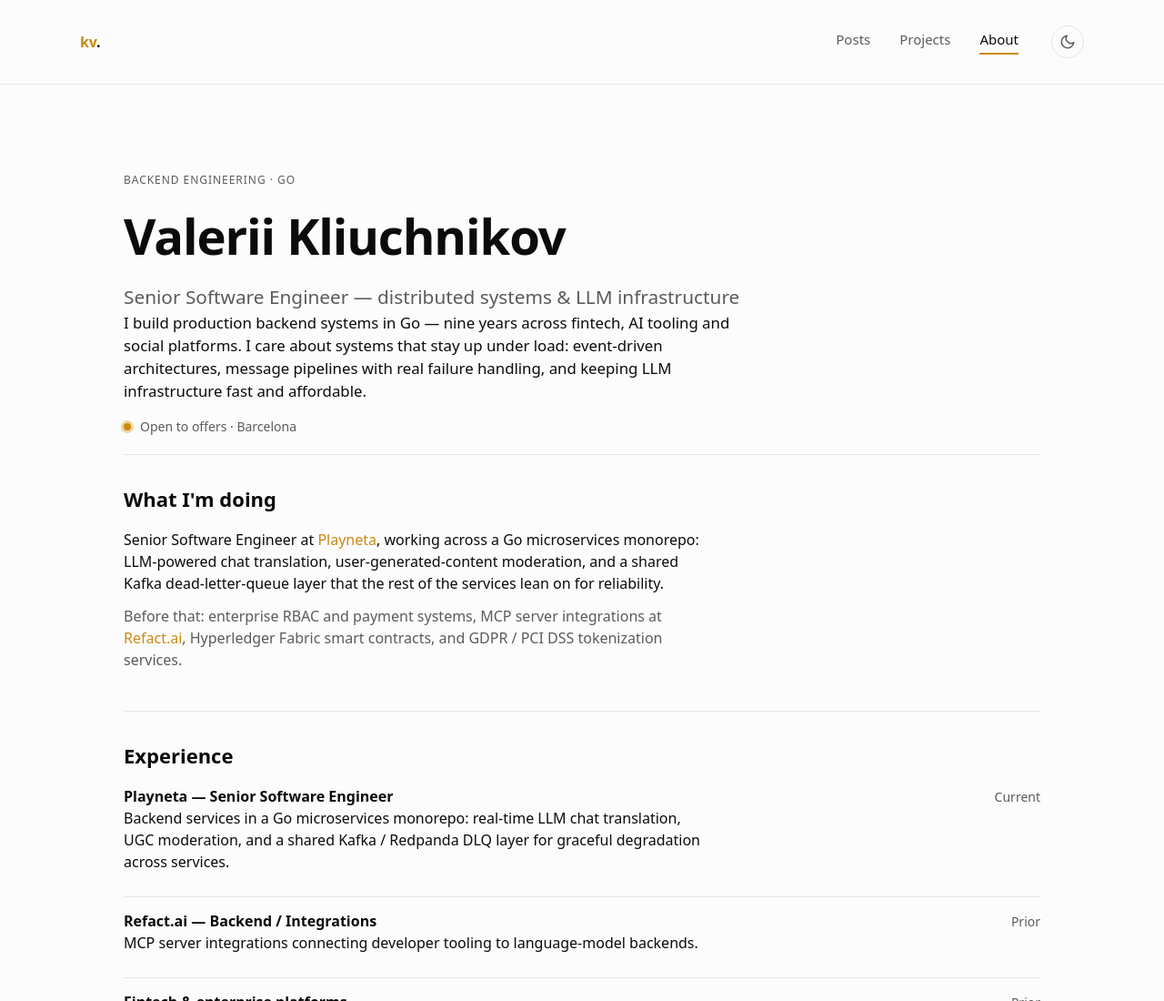
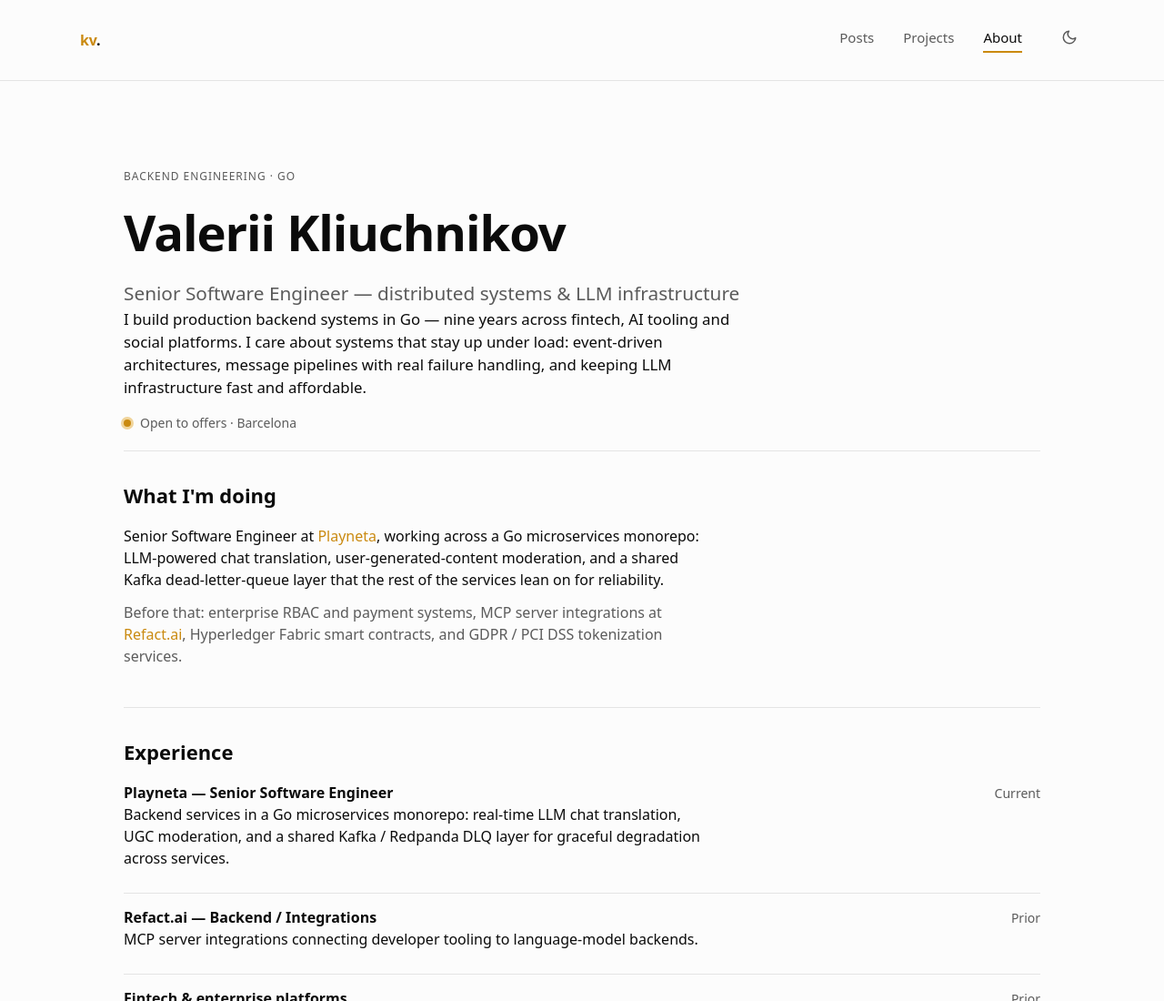
Before and after one commit to kliuchnikovv/kliuchnikovv.github.io, an Astro site: page /about in a window 1280 px wide. Shown: the top 1100 px of the page at 91% size. Built offline with nearby package versions, Linux system fonts and the light colour scheme; Astro itself is replaced by a stand-in of ours.

Commit message:
style: borderless theme toggle, aligned to the nav text line
Co-Authored-By: Claude Opus 4.8 <noreply@anthropic.com>

```diff
--- a/src/components/Header.astro
+++ b/src/components/Header.astro
@@ -76,20 +76,21 @@ const { active } = Astro.props;
     display: inline-flex;
     align-items: center;
     justify-content: center;
-    width: 36px;
-    height: 36px;
+    width: 32px;
+    height: 32px;
     margin-left: 4px;
     padding: 0;
     color: var(--muted-foreground);
     background: transparent;
-    border: 1px solid var(--border);
+    border: none;
     border-radius: var(--radius-full);
     cursor: pointer;
-    transition: color 0.12s, border-color 0.12s;
+    /* Lift to the nav text line: the links carry 6px of bottom padding+border. */
+    transform: translateY(-3px);
+    transition: color 0.12s;
   }
   .theme-toggle:hover {
     color: var(--foreground);
-    border-color: var(--muted-foreground);
   }
   /* Show the icon for the theme you'd switch TO. */
   .theme-toggle .sun { display: none; }
```
